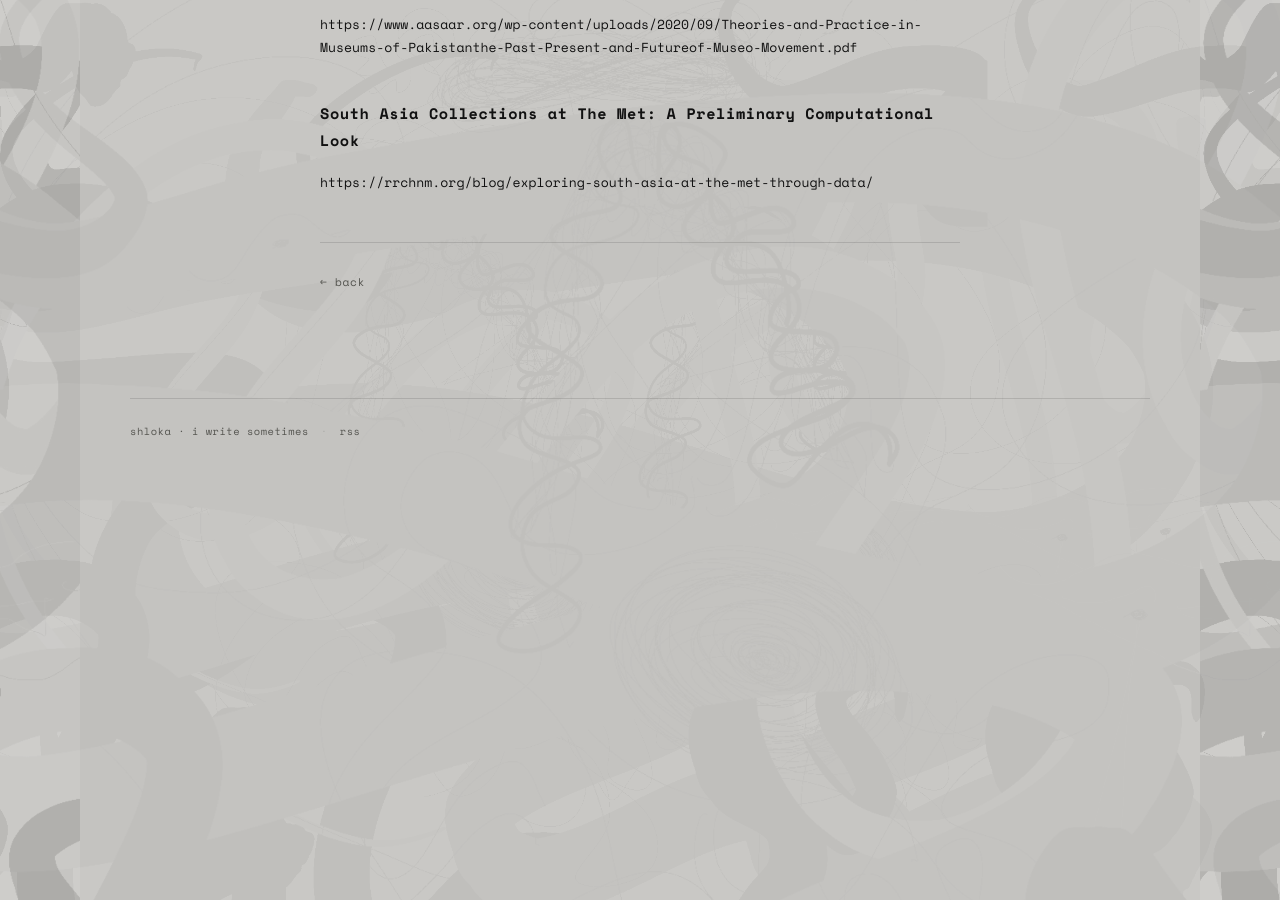
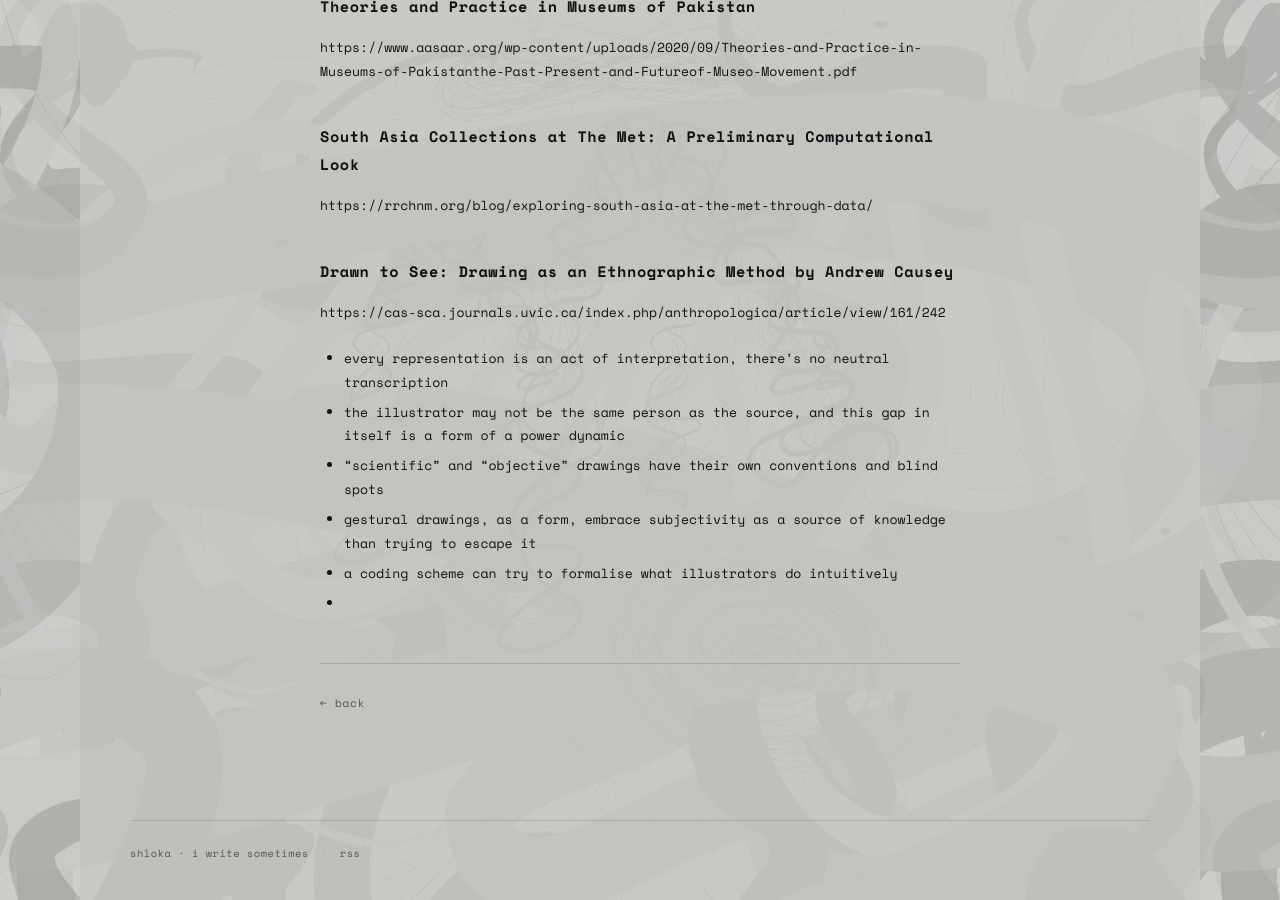
Before and after one commit to shlokamohanty/i-write-sometimes, a Jekyll site: the page built from _posts/2026-04-30-pratt-research.md, in a window 1280 px wide and 900 px high, scrolled down 4637 px. Built offline with Jekyll 4.4.1, drawn with Linux system fonts in a browser that asks for light colours; some web fonts are replaced; some of the changed text lies outside the part shown.

Commit message:
hjbhvbh
jbhjbjh

```diff
--- a/_posts/2026-04-30-pratt-research.md
+++ b/_posts/2026-04-30-pratt-research.md
@@ -10,7 +10,9 @@ tags:
 Formulating a research question: researching how illustrators make choices about what to emphasize, omit, and preserve.
 
 More Notes:
-Uzma said that the drawings in the museum accession cards, can be made by another person, while someone is dictating. so there is a power dynamic there
+Uzma said that the drawings in the museum accession cards, can be made by another person, while someone is dictating. So there is a power dynamic there
+CNN for image processing for signature and image analysis for more quantitative analysis
+A coding protocol for qualitative analysis
 
 i found this class: https://artandarchaeology.princeton.edu/whats/news/students-art-407-explore-archaeology-through-drawing
 
@@ -143,4 +145,17 @@ line -> hand -> senses -> person
 https://www.aasaar.org/wp-content/uploads/2020/09/Theories-and-Practice-in-Museums-of-Pakistanthe-Past-Present-and-Futureof-Museo-Movement.pdf
 
 ## South Asia Collections at The Met: A Preliminary Computational Look
+
 https://rrchnm.org/blog/exploring-south-asia-at-the-met-through-data/
+
+## Drawn to See: Drawing as an Ethnographic Method by Andrew Causey
+
+https://cas-sca.journals.uvic.ca/index.php/anthropologica/article/view/161/242
+
+
+- every representation is an act of interpretation, there's no neutral transcription
+- the illustrator may not be the same person as the source, and this gap in itself is a form of a power dynamic
+- "scientific" and "objective" drawings have their own conventions and blind spots
+- gestural drawings, as a form, embrace subjectivity as a source of knowledge than trying to escape it
+- a coding scheme can try to formalise what illustrators do intuitively
+-
```
Also changed, not shown: _posts/.obsidian/workspace.json (+25 -25 lines), _posts/2026-08-06-victimisation.md (added, +18 -0 lines).
